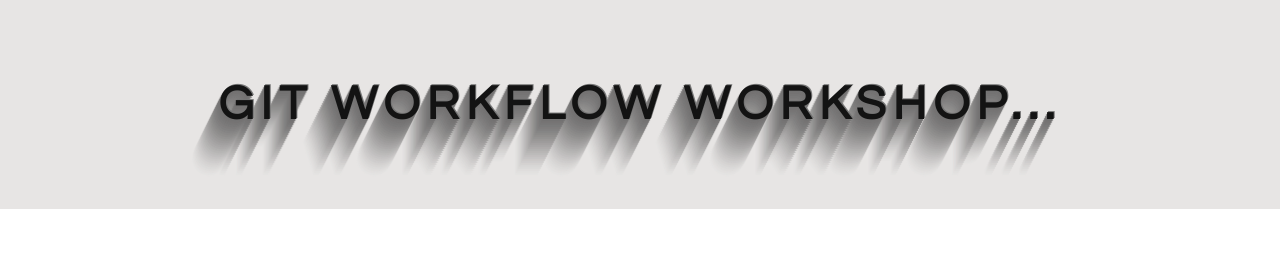
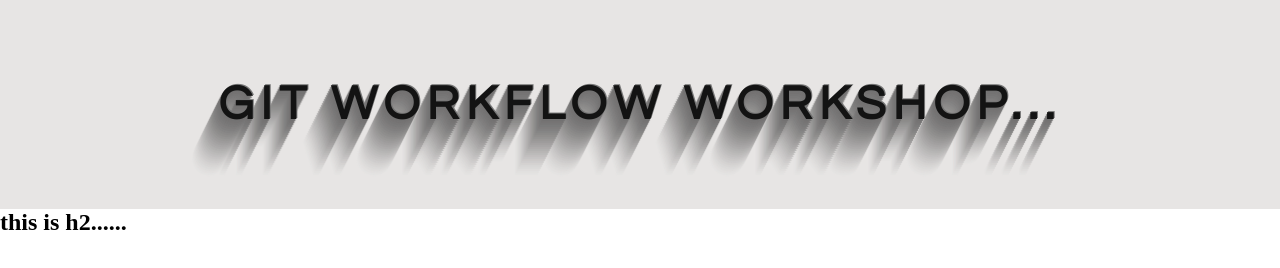
Before and after one commit to Omarhuba/git-test-demo, a plain HTML site: page index.html in a window 1280 px wide. Drawn offline with Linux system fonts and the light colour scheme.

Commit message:
this is an other commit av css

```diff
--- a/index.html
+++ b/index.html
@@ -10,6 +10,7 @@
 
 <body>
     <h1 class="page-heading">GIT WORKFLOW WORKSHOP...</h1>
+    <h2 class="h2">this is h2......</h1>
 </body>
 
 </html>
```
